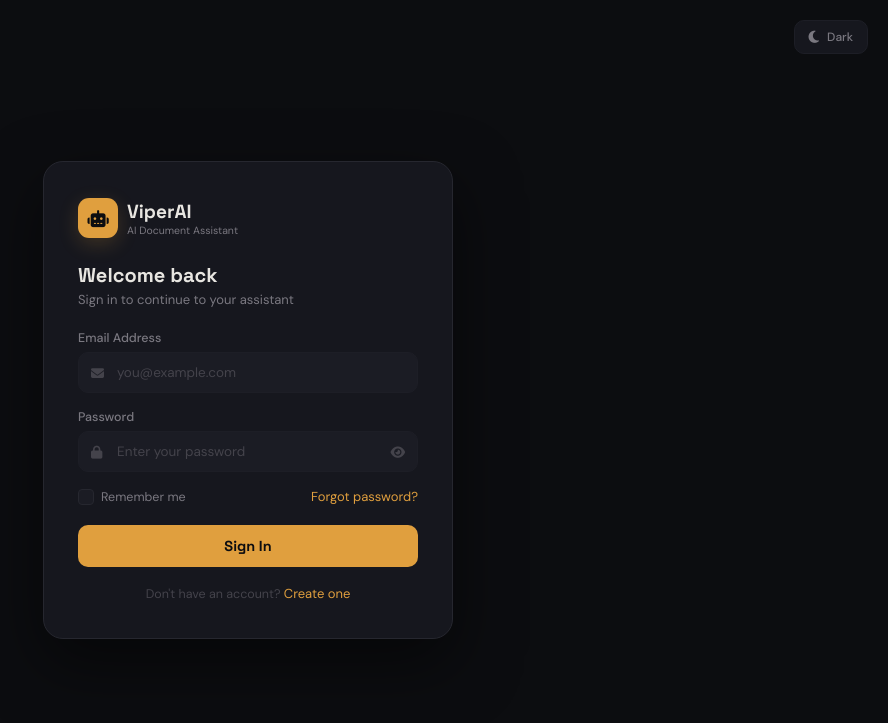
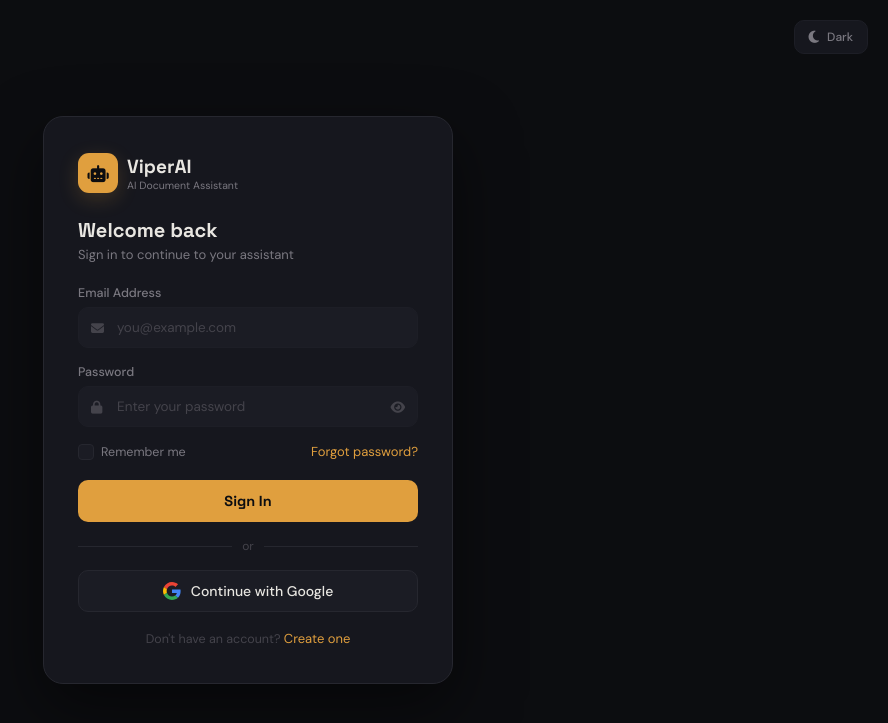
Before and after one commit to hetavin/ViperAI, a Flask app: a page that uses templates/auth.html in a window 1280 px wide. Shown: the top 723 px of the page, without its empty margins (392-1280 px from the left). Run offline with Flask 2, Linux system fonts and the light colour scheme.

Commit message:
Add Google authentication

```diff
--- a/app.py
+++ b/app.py
@@ -4,6 +4,7 @@
 _load_env()
 
 from flask import Flask, Response
+from authlib.integrations.flask_client import OAuth
 
 from routes.routes import route_bp
 from routes.admin import admin_dp
@@ -21,6 +22,18 @@
     SESSION_COOKIE_HTTPONLY=True,
     PERMANENT_SESSION_LIFETIME=timedelta(days=30),
 )
+
+oauth = OAuth(app)
+oauth.register(
+    name='google',
+    client_id=os.environ.get('GOOGLE_CLIENT_ID'),
+    client_secret=os.environ.get('GOOGLE_CLIENT_SECRET'),
+    server_metadata_url='https://accounts.google.com/.well-known/openid-configuration',
+    client_kwargs={'scope': 'openid email profile'},
+)
+
+# make oauth accessible in auth blueprint
+app.extensions['oauth'] = oauth
 
 @app.route('/static/manifest.json')
 def manifest():
--- a/config.py
+++ b/config.py
@@ -1,7 +1,9 @@
 import os
 
 
-def _load_env(path=".env"):
+def _load_env(path=None):
+    if path is None:
+        path = os.path.join(os.path.dirname(os.path.abspath(__file__)), ".env")
     try:
         with open(path, encoding="utf-8") as f:
             for line in f:
--- a/requirements.txt
+++ b/requirements.txt
@@ -2,6 +2,7 @@
 pymysql>=1.0
 requests>=2.28
 python-dotenv>=0.21.0
+authlib>=1.3.0
 
 # Optional / production
 # gunicorn>=20.1.0
--- a/routes/auth.py
+++ b/routes/auth.py
@@ -1,6 +1,4 @@
-from flask import Blueprint, jsonify, render_template, request, session
-# from werkzeug.security import generate_password_hash, check_password_hash
-
+from flask import Blueprint, jsonify, render_template, request, session, redirect, url_for, current_app
 from connect import db_connection
 
 auth_bp = Blueprint('auth', __name__)
@@ -119,3 +117,49 @@
         return jsonify({"message": f"Welcome back, {first}!", "redirect": redirect_url}), 200
     finally:
         conn.close()
+
+
+@auth_bp.route("/api/auth/google")
+def google_login():
+    oauth = current_app.extensions['oauth']
+    redirect_uri = url_for('auth.google_callback', _external=True)
+    return oauth.google.authorize_redirect(redirect_uri)
+
+
+@auth_bp.route("/api/auth/google/callback")
+def google_callback():
+    oauth = current_app.extensions['oauth']
+    token = oauth.google.authorize_access_token()
+    user_info = token.get('userinfo')
+    if not user_info:
+        return redirect('/login?error=google_failed')
+
+    email = user_info['email'].lower()
+    name  = user_info.get('name', email.split('@')[0])
+
+    conn = db_connection()
+    if not conn:
+        return redirect('/login?error=db_failed')
+
+    try:
+        _ensure_users_table(conn)
+        with conn.cursor() as cursor:
+            cursor.execute("SELECT id, name, role FROM users WHERE email = %s", (email,))
+            user = cursor.fetchone()
+            if not user:
+                cursor.execute(
+                    "INSERT INTO users (name, email, password) VALUES (%s, %s, %s)",
+                    (name, email, '__google__')
+                )
+                conn.commit()
+                cursor.execute("SELECT id, name, role FROM users WHERE email = %s", (email,))
+                user = cursor.fetchone()
+
+        session.permanent    = True
+        session["user_id"]    = user["id"]
+        session["user_name"]  = user["name"]
+        session["user_email"] = email
+        session["user_role"]  = user["role"]
+        return redirect("/admin/dashboard" if user["role"] == "admin" else "/")
+    finally:
+        conn.close()
--- a/static/css/auth.css
+++ b/static/css/auth.css
@@ -548,3 +548,51 @@
         display: none
     }
 }
+
+.auth-divider {
+    display: flex;
+    align-items: center;
+    gap: 10px;
+    margin: 16px 0;
+    color: var(--fg4);
+    font-size: 12px
+}
+
+.auth-divider::before,
+.auth-divider::after {
+    content: '';
+    flex: 1;
+    height: 1px;
+    background: var(--bdr2)
+}
+
+.btn-google {
+    display: flex;
+    align-items: center;
+    justify-content: center;
+    gap: 10px;
+    width: 100%;
+    padding: 11px;
+    background: var(--bg-el);
+    border: 1.5px solid var(--bdr2);
+    border-radius: 10px;
+    color: var(--fg);
+    font-size: 14px;
+    font-weight: 500;
+    font-family: 'DM Sans', sans-serif;
+    text-decoration: none;
+    transition: all .2s;
+    cursor: pointer;
+    box-sizing: border-box;
+    line-height: 1
+}
+
+.btn-google svg {
+    flex-shrink: 0;
+    display: block
+}
+
+.btn-google:hover {
+    border-color: var(--fg4);
+    background: var(--bg-card)
+}
--- a/templates/auth.html
+++ b/templates/auth.html
@@ -72,6 +72,11 @@
                         <div class="sp"></div>
                     </button>
                 </form>
+                <div class="auth-divider"><span>or</span></div>
+                <a href="/api/auth/google" class="btn-google">
+                    <svg width="18" height="18" viewBox="0 0 48 48"><path fill="#EA4335" d="M24 9.5c3.54 0 6.71 1.22 9.21 3.6l6.85-6.85C35.9 2.38 30.47 0 24 0 14.62 0 6.51 5.38 2.56 13.22l7.98 6.19C12.43 13.72 17.74 9.5 24 9.5z"/><path fill="#4285F4" d="M46.98 24.55c0-1.57-.15-3.09-.38-4.55H24v9.02h12.94c-.58 2.96-2.26 5.48-4.78 7.18l7.73 6c4.51-4.18 7.09-10.36 7.09-17.65z"/><path fill="#FBBC05" d="M10.53 28.59c-.48-1.45-.76-2.99-.76-4.59s.27-3.14.76-4.59l-7.98-6.19C.92 16.46 0 20.12 0 24c0 3.88.92 7.54 2.56 10.78l7.97-6.19z"/><path fill="#34A853" d="M24 48c6.48 0 11.93-2.13 15.89-5.81l-7.73-6c-2.18 1.48-4.97 2.31-8.16 2.31-6.26 0-11.57-4.22-13.47-9.91l-7.98 6.19C6.51 42.62 14.62 48 24 48z"/></svg>
+                    Continue with Google
+                </a>
                 <div style="text-align:center;margin-top:18px;font-size:12.5px;color:var(--fg4)">
                     Don't have an account? <a class="auth-link">Create one</a>
                 </div>
@@ -132,6 +137,11 @@
                         <div class="sp"></div>
                     </button>
                 </form>
+                <div class="auth-divider"><span>or</span></div>
+                <a href="/api/auth/google" class="btn-google">
+                    <svg width="18" height="18" viewBox="0 0 48 48"><path fill="#EA4335" d="M24 9.5c3.54 0 6.71 1.22 9.21 3.6l6.85-6.85C35.9 2.38 30.47 0 24 0 14.62 0 6.51 5.38 2.56 13.22l7.98 6.19C12.43 13.72 17.74 9.5 24 9.5z"/><path fill="#4285F4" d="M46.98 24.55c0-1.57-.15-3.09-.38-4.55H24v9.02h12.94c-.58 2.96-2.26 5.48-4.78 7.18l7.73 6c4.51-4.18 7.09-10.36 7.09-17.65z"/><path fill="#FBBC05" d="M10.53 28.59c-.48-1.45-.76-2.99-.76-4.59s.27-3.14.76-4.59l-7.98-6.19C.92 16.46 0 20.12 0 24c0 3.88.92 7.54 2.56 10.78l7.97-6.19z"/><path fill="#34A853" d="M24 48c6.48 0 11.93-2.13 15.89-5.81l-7.73-6c-2.18 1.48-4.97 2.31-8.16 2.31-6.26 0-11.57-4.22-13.47-9.91l-7.98 6.19C6.51 42.62 14.62 48 24 48z"/></svg>
+                    Sign up with Google
+                </a>
                 <div style="text-align:center;margin-top:18px;font-size:12.5px;color:var(--fg4)">
                     Already have an account? <a class="auth-link">Sign in</a>
                 </div>
```
Also changed, not shown: Screenshot 2026-07-09 181440.png (added), Screenshot 2026-07-09 183038.png (added), 2 other files.
